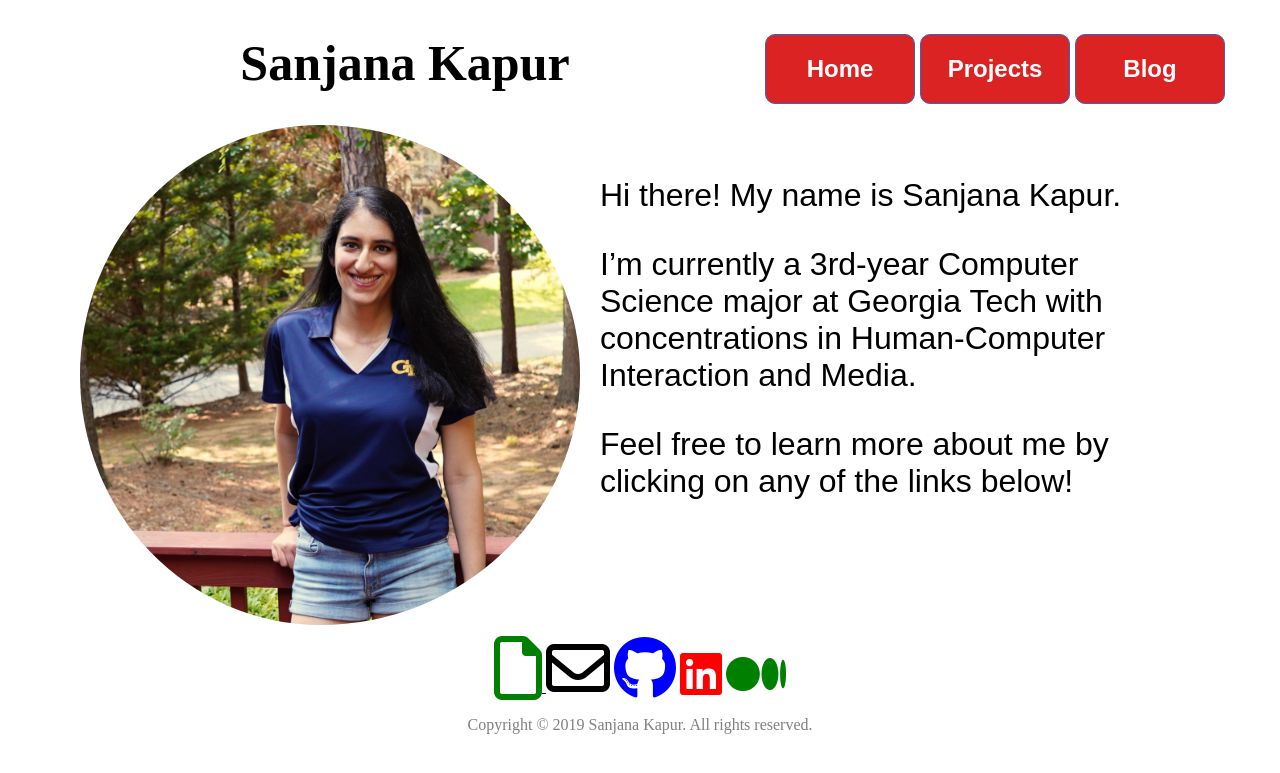
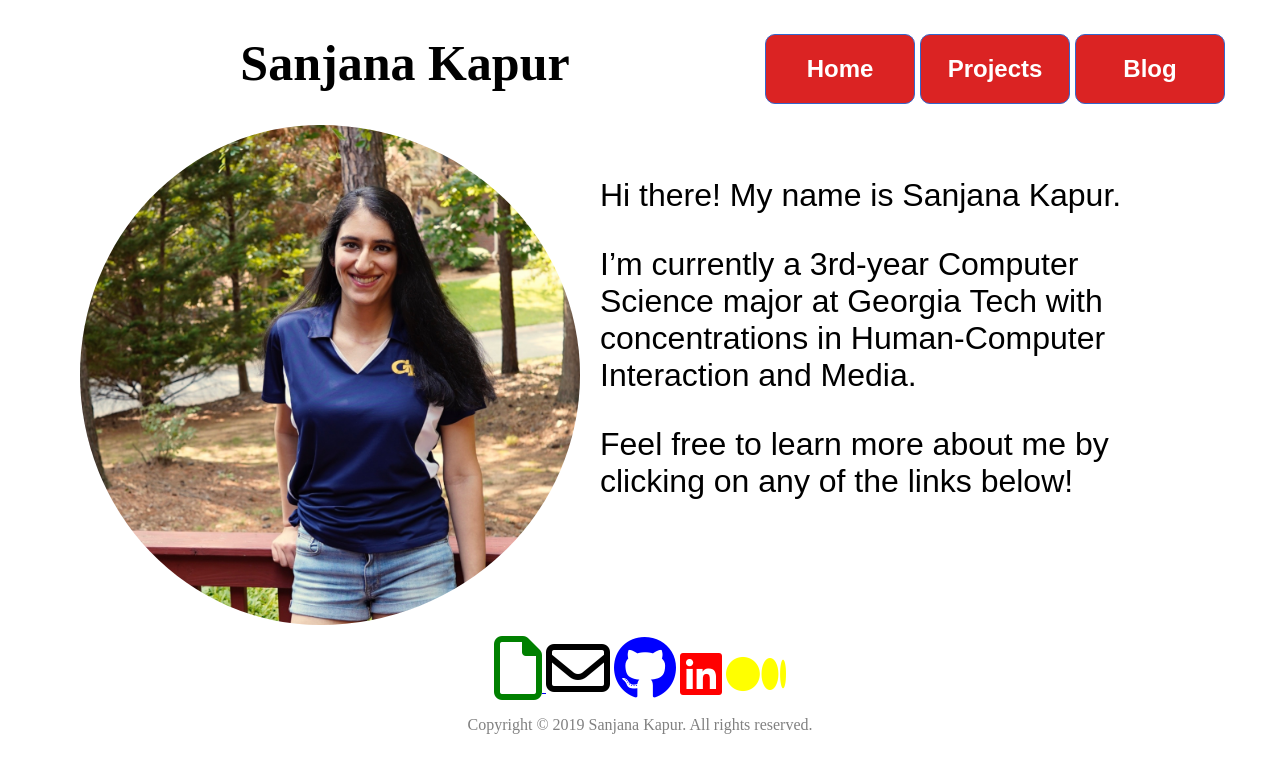
Before and after one commit to skapur12/skapur12.github.io, a Jekyll site: the page built from index.html, in a window 1280 px wide. Shown: the top 773 px of the page. Built offline with Jekyll 4.4.1, drawn with Linux system fonts in a browser that asks for light colours; nearby versions of some CDN libraries.

Commit message:
Changed icon color

```diff
--- a/_layouts/default.html
+++ b/_layouts/default.html
@@ -48,7 +48,7 @@
             <a href="mailto:sanjana.kapur@gatech.edu" target="_blank"><i class="far fa-envelope fa-4x" style="color:black"></i></a></li>
             <a href="https://github.com/skapur12" target="_blank"><i class="fab fa-github fa-4x" style="color:blue"></i></a></li>
             <a href="https://www.linkedin.com/in/skapur12/" target="_blank"><i class="fab fa-linkedin fa-4x" style="font-size:48px;color:red"></i></a></li>
-            <a href="https://medium.com/@skapur29" target="_blank"><i class="fab fa-medium fa-4x" style="font-size:48px;color:green"></i></a></li>
+            <a href="https://medium.com/@skapur29" target="_blank"><i class="fab fa-medium fa-4x" style="font-size:48px;color:yellow"></i></a></li>
 
 	    <br>
             <p>Copyright © 2019 Sanjana Kapur. All rights reserved.</p>
```
